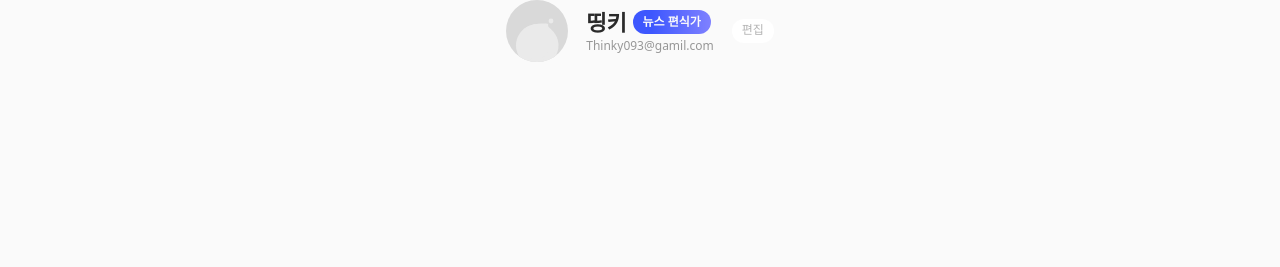
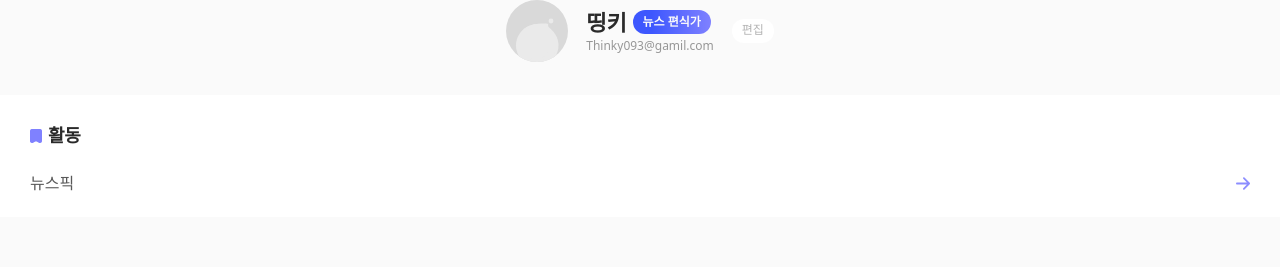
Before and after one commit to 9oormthon-univ/2025_SEASONTHON_TEAM_46_FE, a React (Vite) app: page /my in a window 1280 px wide. Shown: the part 129-396 px from the top of the page. Built offline with nearby package versions, Linux system fonts and the light colour scheme.

Commit message:
feat: activity component

```diff
--- /dev/null
+++ b/src/components/my/Activity.tsx
@@ -0,0 +1,23 @@
+import ActivitySvg from "../../assets/icons/activity.svg";
+import RightArrowSvg from "../../assets/icons/right-arrow.svg";
+
+export function Activity() {
+  return (
+    <article className="full flex h-[122px] w-full bg-white px-[30px] pb-[23px] pt-[28px]">
+      <div className="flex w-full flex-col gap-[24px]">
+        <section className="flex items-center gap-[6px]">
+          <img src={ActivitySvg} alt="Activity Icon" width={12} height={14} />
+          <p className="text-[18px] font-bold leading-[140%] tracking-[-0.36px] text-[#2A2A2A]">
+            활동
+          </p>
+        </section>
+        <section className="flex w-full justify-between">
+          <p className="text-[16px] font-[500] leading-[140%] text-[#595959]">
+            뉴스픽
+          </p>
+          <img src={RightArrowSvg} alt="Right Arrow" width={14} height={12} />
+        </section>
+      </div>
+    </article>
+  );
+}
--- a/src/pages/MyPage.tsx
+++ b/src/pages/MyPage.tsx
@@ -1,11 +1,13 @@
 import CommonHeader from "../components/common/Header";
+import { Activity } from "../components/my/Activity";
 import { Profile } from "../components/my/Profile";
 import { ProfileData } from "../constant/ProfileData";
 export default function MyPage() {
   return (
-    <article className="flex h-screen w-full flex-col bg-[#FAFAFA]">
+    <article className="flex h-screen w-full flex-col items-center bg-[#FAFAFA]">
       <CommonHeader title="마이페이지" />
       <Profile {...ProfileData} />
+      <Activity />
     </article>
   );
 }
```
Also changed, not shown: src/assets/icons/activity.svg (added), src/assets/icons/right-arrow.svg (added).
